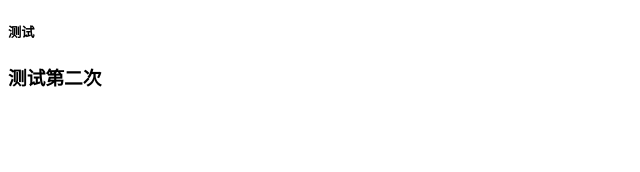
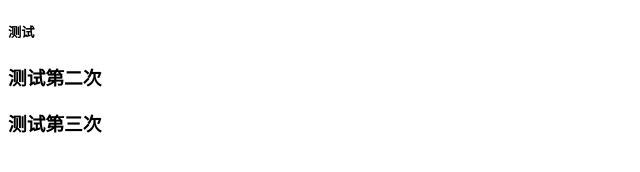
Before and after one commit to DackLi/gitTest, a plain HTML site: page index.html in a window 1280 px wide. Shown: the whole page, without its empty margins (0-640 px from the left). Drawn offline with Linux system fonts and the light colour scheme.

Commit message:
新增信息测试刚错误

```diff
--- a/index.html
+++ b/index.html
@@ -9,5 +9,6 @@
 <body>
   <h5>测试</h5>
   <h3>测试第二次</h3>
+  <h3>测试第三次</h3>
 </body>
 </html>
```
Also changed, not shown: index.css (added).
